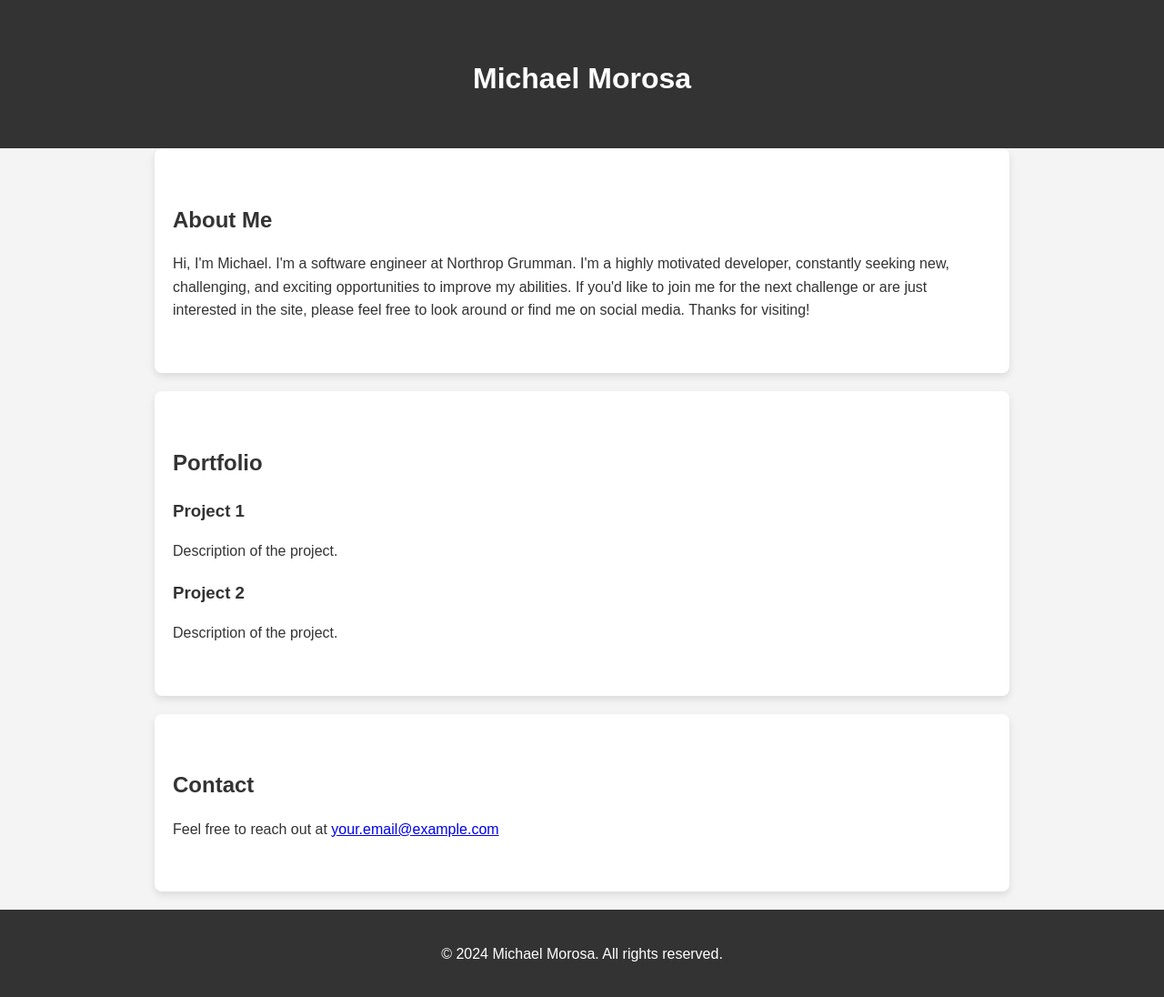
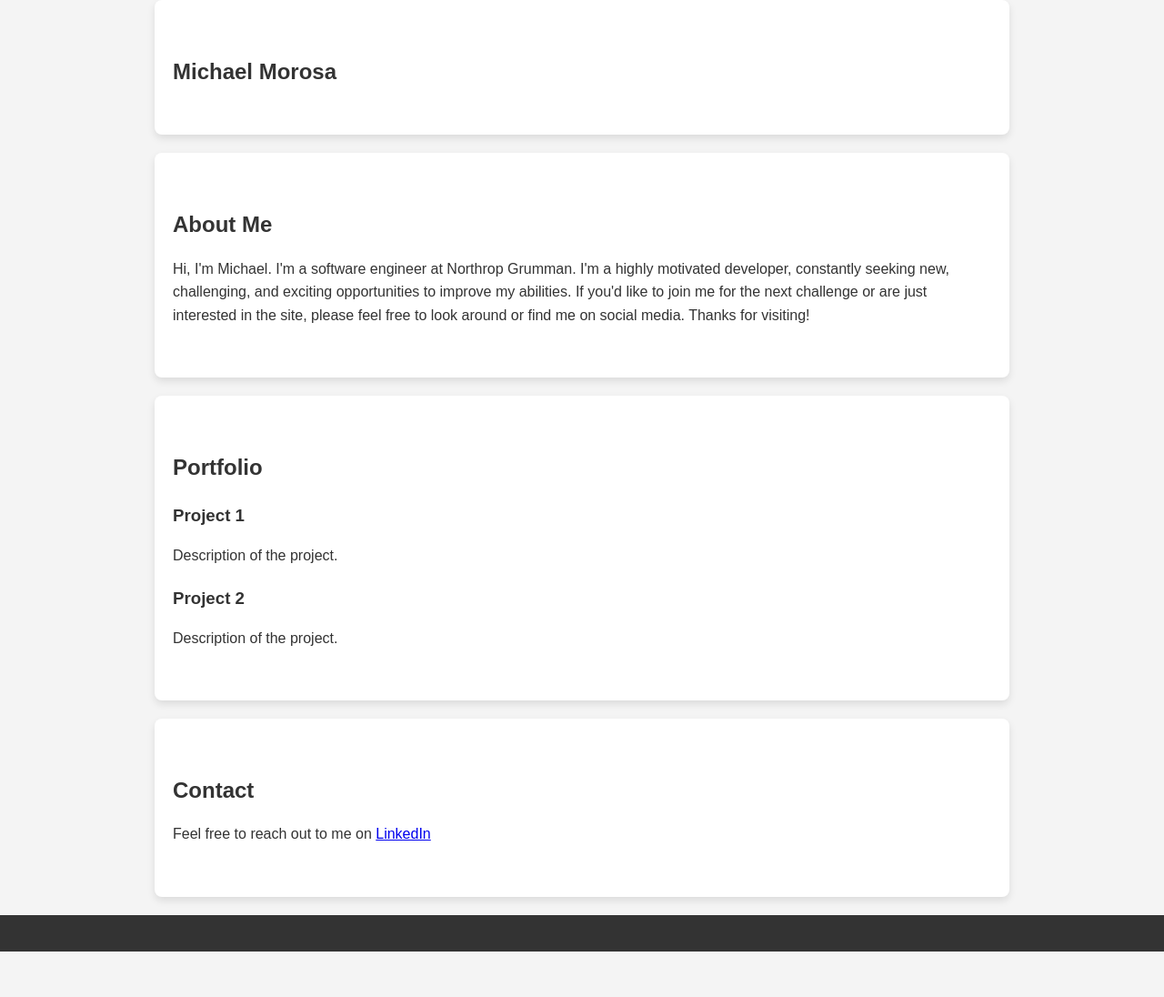
Before and after one commit to michaelmorosa/michaelmorosa.github.io, a plain HTML site: page index.html in a window 1280 px wide. Shown: the whole page at 91% size. After the commit the page ends 1046 px from the top, so only its background shows below. Drawn offline with Linux system fonts and the light colour scheme.

Commit message:
added minor changes

```diff
--- a/index.html
+++ b/index.html
@@ -7,9 +7,9 @@
     <link rel="stylesheet" href="style.css">
 </head>
 <body>
-    <header>
+    <section>
         <h1>Michael Morosa</h1>
-    </header>
+    </section>
 
     <section id="about">
         <h2>About Me</h2>
@@ -35,11 +35,10 @@
 
     <section id="contact">
         <h2>Contact</h2>
-        <p>Feel free to reach out at <a href="mailto:your.email@example.com">your.email@example.com</a></p>
+        <p>Feel free to reach out to me on <a href="https://www.linkedin.com/in/michael-morosa-60158117a/">LinkedIn</a></p>
     </section>
 
     <footer>
-        <p>© 2024 Michael Morosa. All rights reserved.</p>
     </footer>
 </body>
 </html>
```
